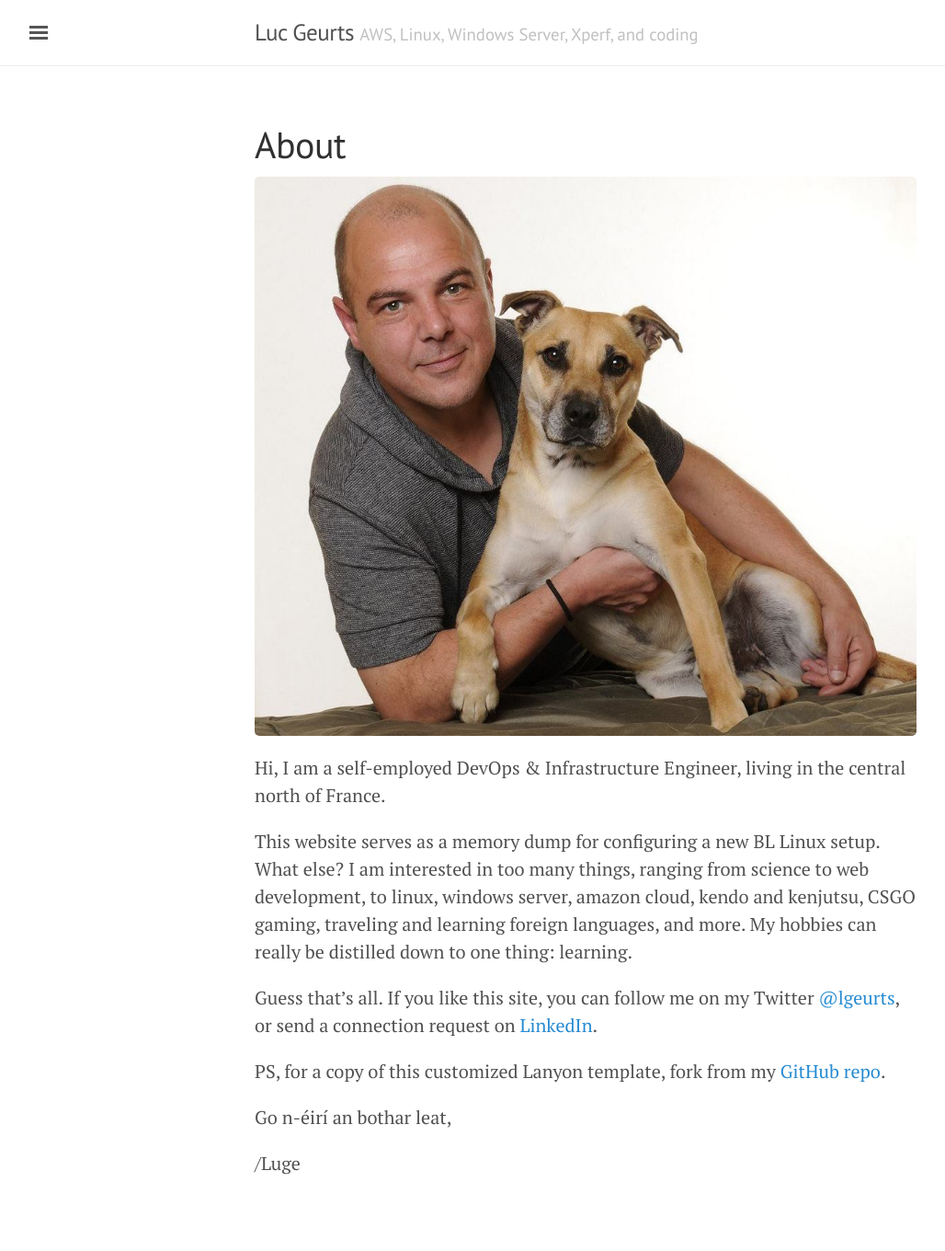
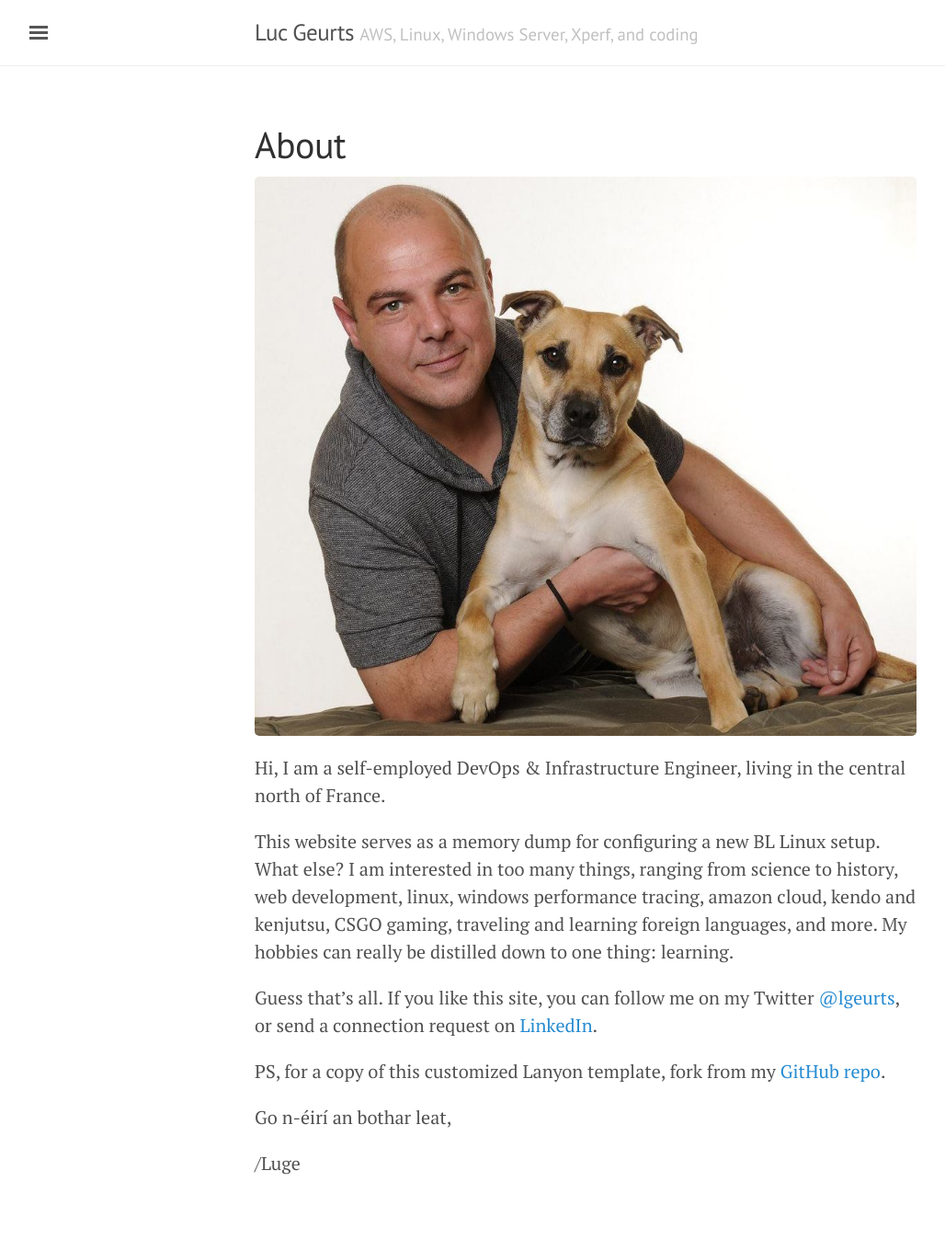
Before and after one commit to lgeurts/lgeurts.github.io, a Jekyll site: the page built from about.md, in a window 1280 px wide. Shown: the whole page at 92% size, without its empty margins (3-1031 px from the left). Built offline with Jekyll 4.4.1, drawn with Linux system fonts in a browser that asks for light colours; nearby versions of some CDN libraries.

Commit message:
Update about.md

```diff
--- a/about.md
+++ b/about.md
@@ -8,7 +8,7 @@
 Hi, I am a self-employed DevOps & Infrastructure Engineer, living in the central north of France.
 
 This website serves as a memory dump for configuring a new BL Linux setup.
-What else? I am interested in too many things, ranging from science to web development, to linux, windows server, amazon cloud, kendo and kenjutsu, CSGO gaming, traveling and learning foreign languages, and more. My hobbies can really be distilled down to one thing: learning.
+What else? I am interested in too many things, ranging from science to history, web development, linux, windows performance tracing, amazon cloud, kendo and kenjutsu, CSGO gaming, traveling and learning foreign languages, and more. My hobbies can really be distilled down to one thing: learning.
 
 Guess that's all. If you like this site, you can follow me on my Twitter [@lgeurts](https://twitter.com/lgeurts), or send a connection request on [LinkedIn](https://www.linkedin.com/in/lucgeurts).
 
```
